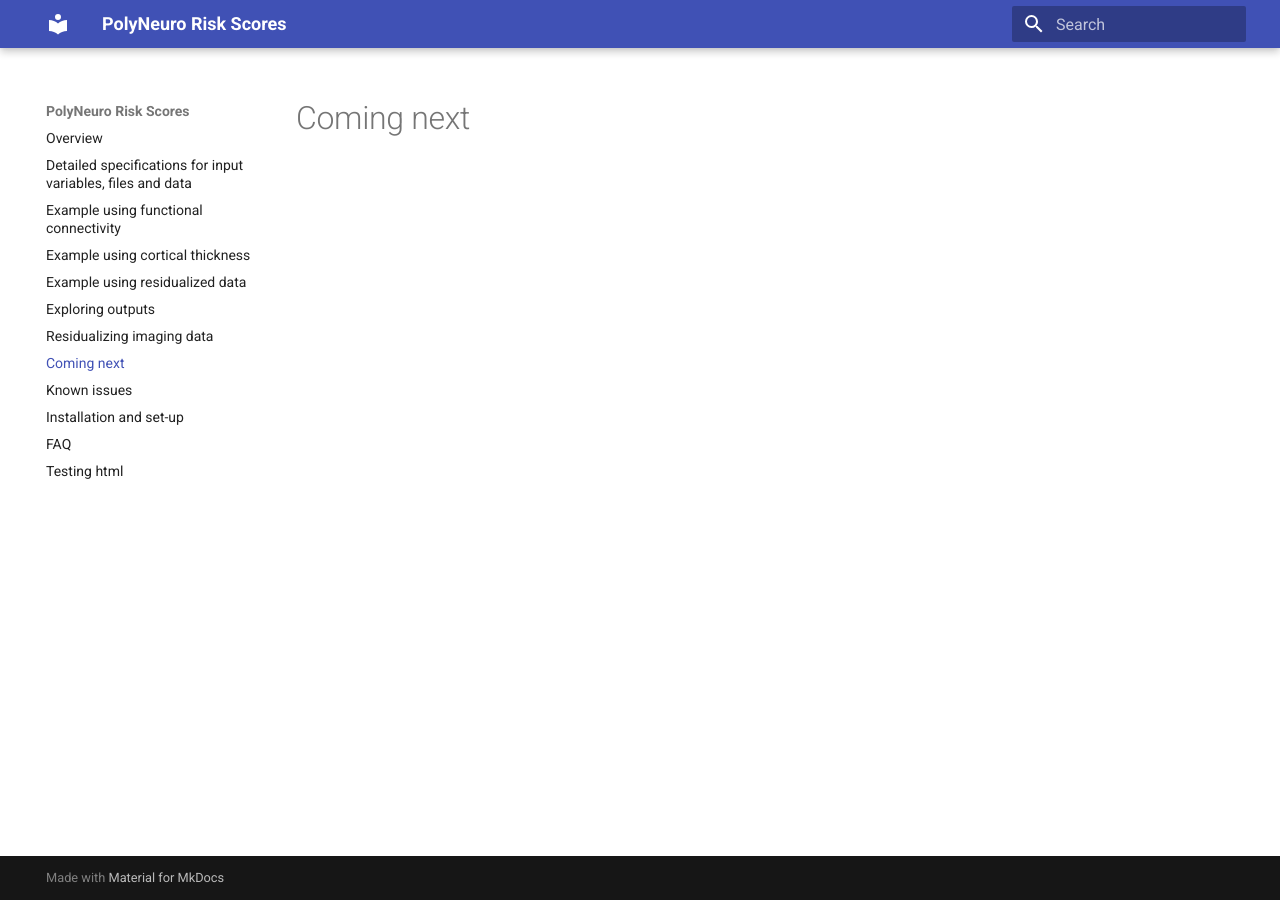
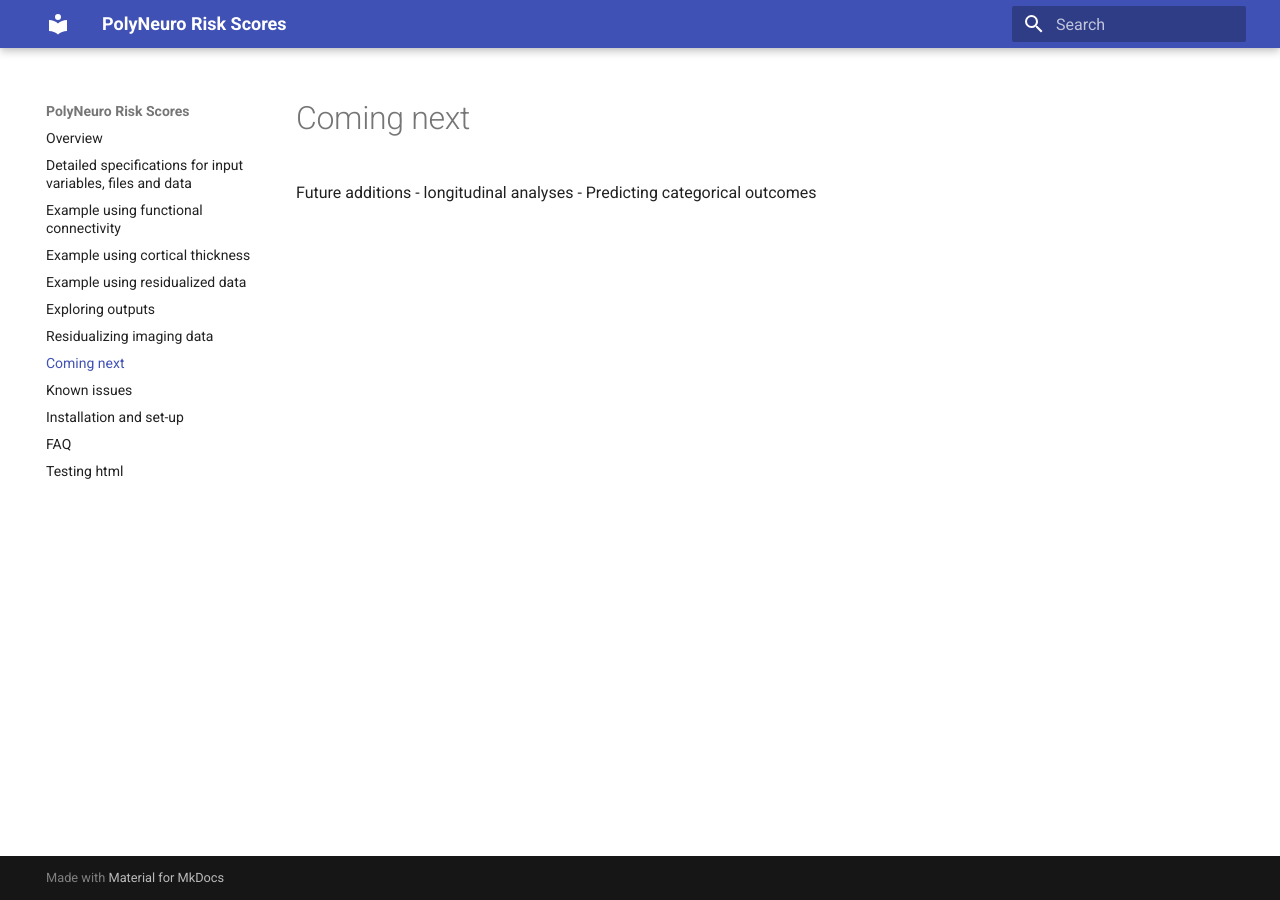
Before and after one commit to omiranda/polyneuro_risk_score, an MkDocs documentation site: the page built from docs/coming_next.md, in a window 1280 px wide. Built offline with MkDocs 1.6.1 and Material for MkDocs 9.7.7, drawn with Linux system fonts in a browser that asks for light colours; old or Windows-style settings are respelled for this version of MkDocs.

Commit message:
Update coming_next.md

```diff
--- a/docs/coming_next.md
+++ b/docs/coming_next.md
@@ -1 +1,5 @@
 # Coming next
+
+Future additions
+- longitudinal analyses
+- Predicting categorical outcomes
```
